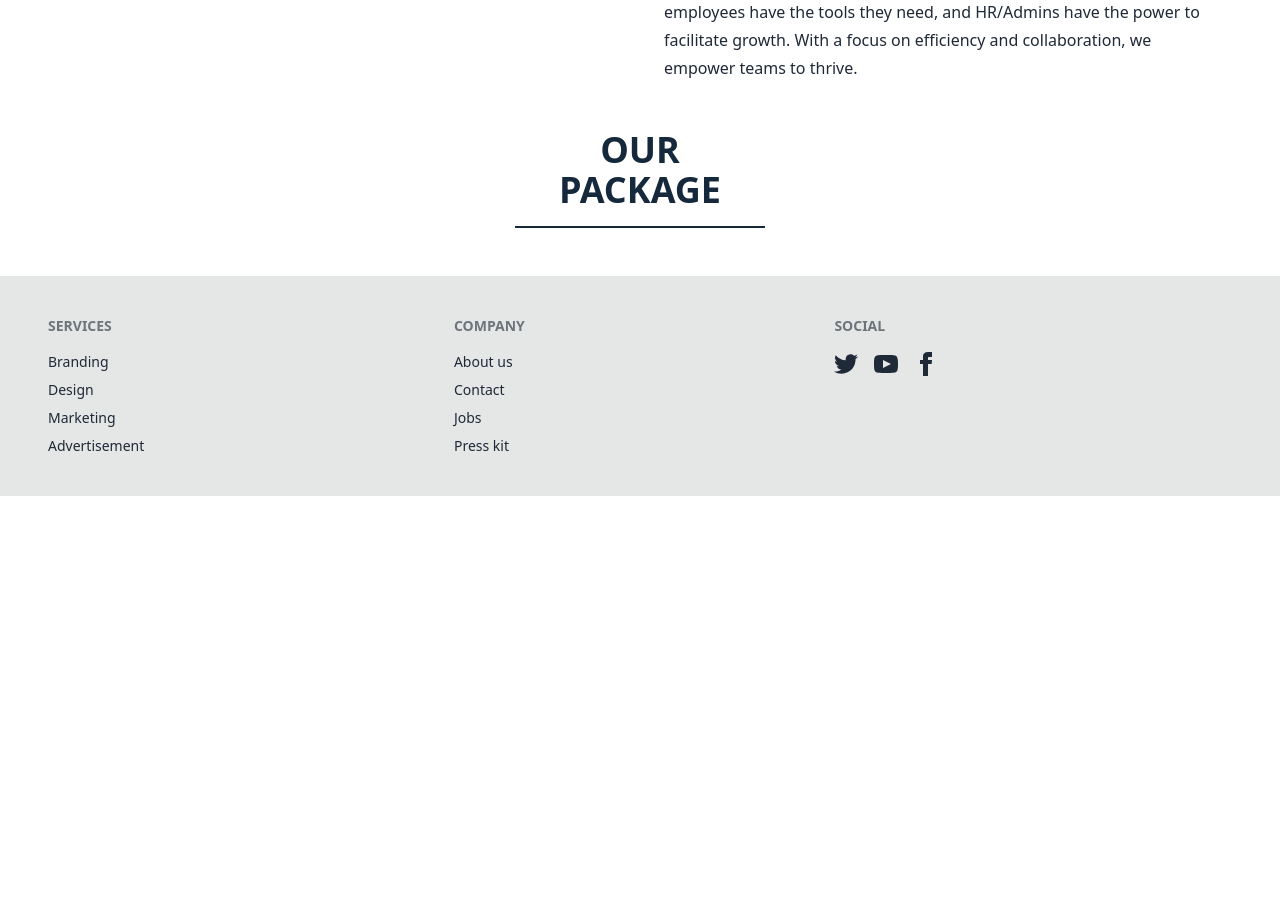
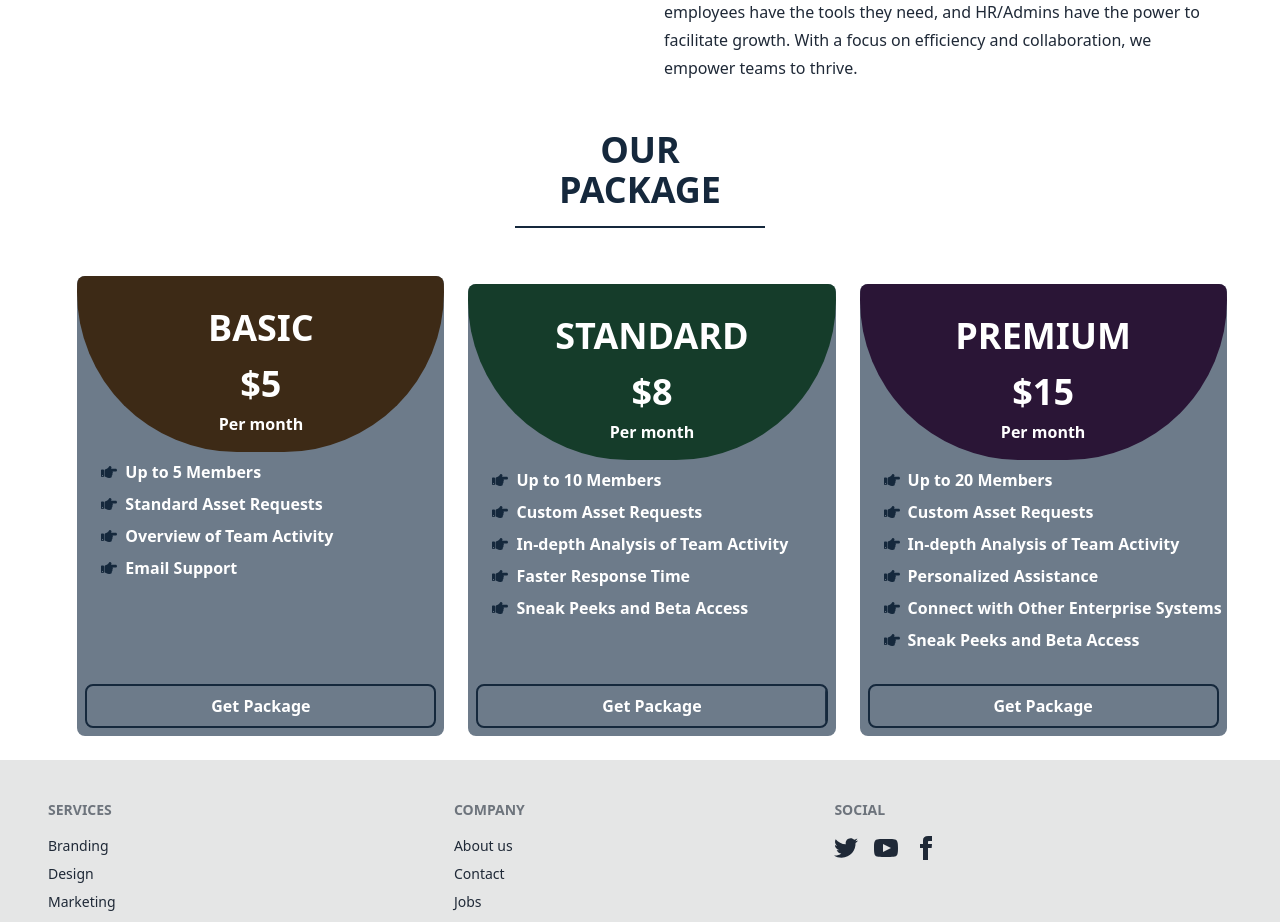
Before and after one commit to 0rakib0/AssetManagement-client, a React (Vite) app: page / in a window 1280 px wide. Shown: the part 1120-2042 px from the top of the page. Before the commit the page ends 1616 px from the top, so only its background shows below. Built offline with nearby package versions, Linux system fonts and the light colour scheme.

Commit message:
complate card design

```diff
--- a/package.json
+++ b/package.json
@@ -15,6 +15,7 @@
     "match-sorter": "^6.3.1",
     "react": "^18.2.0",
     "react-dom": "^18.2.0",
+    "react-icons": "^4.12.0",
     "react-router-dom": "^6.20.0",
     "sort-by": "^1.2.0"
   },
--- a/src/Pages/Home/AboutUs/AboutUs.jsx
+++ b/src/Pages/Home/AboutUs/AboutUs.jsx
@@ -4,10 +4,10 @@ const AboutUs = () => {
         <div>
             <h1 className="text-4xl uppercase my-12 text-center border-b-2 border-primaryColor mx-auto pb-4 w-[200px] text-primaryColor font-bold">About Us</h1>
             <div className="md:flex gap-12">
-                <div className="w-6/12">
+                <div className="md:w-6/12 mb-4">
                     <img src="https://t4.ftcdn.net/jpg/02/33/02/17/360_F_233021773_y3xNl08YxoiDcmXIlKILXqmCm4oIpqMd.jpg" className="rounded-lg" alt="" />
                 </div>
-                <div className="w-6/12">
+                <div className="md:w-6/12">
                     <h4 className="text-3xl uppercase mb-4 font-semibold">About Pluto</h4>
                     <p className="font-semibold mb-2">Empowering Success Through Efficient Asset Management</p>
                     <p className="leading-7">At Pluto, we believe in fostering organizational success through streamlined asset management. Our comprehensive system ensures that employees have the tools they need, and HR/Admins have the power to facilitate growth. With a focus on efficiency and collaboration, we empower teams to thrive. Join us in creating a workplace where assets are optimized, teams are engaged, and success is the standard. Your journey to enhanced productivity starts here.</p>
--- a/src/Pages/Home/Banner/Banner.jsx
+++ b/src/Pages/Home/Banner/Banner.jsx
@@ -42,9 +42,9 @@ const Banner = () => {
             <div ref={sliderRef} className="keen-slider mt-12">
                 <div className="keen-slider__slide number-slide1 relative">
                     <img src="https://img.freepik.com/free-vector/abstract-blue-hexagon-background_43623-1126.jpg" className="w-full md:h-[30rem]" alt="" />
-                    <div className="absolute top-[30%] left-12 w-[400px] z-20">
+                    <div className="absolute top-4 md:top-[30%] left-12 md:w-[400px] z-20">
                         <h2 className="text-4xl font-bold text-white">Unlock Admin Power!</h2>
-                        <p className="text-white my-4">Lead, grow, and manage. Join as HR/Admin today and shape success together!</p>
+                        <p className="text-white my-2 md:my-4">Lead, grow, and manage. Join as HR/Admin today and shape success together!</p>
                         <button className="border-2 border-SecondariColor text-white px-2 py-4 rounded-lg text-lg hover:bg-primaryColor duration-200">Join as HR/Admin</button>
                     </div>
                     <div className="h-96 w-full bg-gradient-to-t from-primaryColor absolute bottom-0 left-0">
@@ -53,7 +53,7 @@ const Banner = () => {
                 </div>
                 <div className="keen-slider__slide number-slide1 relative">
                     <img src="https://i.pinimg.com/1200x/c6/f8/05/c6f8054235ac9523148c25010952d3af.jpg" className="w-full md:h-[30rem]" alt="" />
-                    <div className="absolute top-[30%] left-12 w-[400px] z-20">
+                    <div className="absolute top-4 md:top-[30%] left-12 w-[400px] z-20">
                         <h2 className="text-4xl font-bold text-white">Fuel Your Career!</h2>
                         <p className="text-white my-4">Collaborate, thrive, succeed. Join as Employee now and be part of our dynamic team!</p>
                         <button className="border-2 border-SecondariColor text-white px-2 py-4 rounded-lg text-lg hover:bg-primaryColor duration-200">Join as HR/Admin</button>
--- a/src/Pages/Home/Package/Package.jsx
+++ b/src/Pages/Home/Package/Package.jsx
@@ -1,9 +1,92 @@
 
+import { FaHandPointRight } from "react-icons/fa";
+const Package = () => {
 
-const Package = () => {
+    const BasicFeture = [
+        'Up to 5 Members',
+        'Standard Asset Requests',
+        'Overview of Team Activity',
+        'Email Support'
+    ]
+
+    const StanderdFeture = [
+        'Up to 10 Members',
+        'Custom Asset Requests',
+        'In-depth Analysis of Team Activity',
+        'Faster Response Time',
+        'Sneak Peeks and Beta Access'
+    ]
+
+    const Premium = [
+        'Up to 20 Members',
+        'Custom Asset Requests',
+        'In-depth Analysis of Team Activity',
+        'Personalized Assistance',
+        'Connect with Other Enterprise Systems',
+        'Sneak Peeks and Beta Access'
+    ]
+
     return (
         <div>
             <h1 className="text-4xl uppercase my-12 text-center border-b-2 border-primaryColor mx-auto pb-4 w-[250px] text-primaryColor font-bold">Our Package</h1>
+            <div className="grid md:grid-cols-3 space-y-2">
+                <div className="bg-thirdColor ml-6 pt-8 pt-4 font-semibold flex flex-col text-white rounded-lg relative overflow-hidden">
+                    <h4 className="text-4xl uppercase text-center z-10">Basic</h4>
+                    <h3 className="text-4xl mt-4 text-center z-10">$5</h3>
+                    <p className="text-center my-2 z-10">Per month</p>
+                    <ul className="md:ml-6 md:mt-4 md:mt-12 pb-4 flex-grow">
+                        {
+                            BasicFeture.map((basic, index) => <li key={index} className="flex items-center gap-2 text-primaryColor mb-2 text-white"><FaHandPointRight className="text-primaryColor"></FaHandPointRight> {basic}</li>)
+                        }
+                    </ul>
+                    <div className="p-2">
+                        <button className="border-2 border-primaryColor p-2 w-full rounded-lg relative group duration-1000 overflow-hidden z-10 hover:text-white"><span className="z-10 relative">Get Package</span>
+                            <div className="bg-primaryColor h-[40px] w-full absolute top-0 left-0 transition-transform transform translate-x-full group-hover:translate-x-0 z-0"></div>
+                        </button>
+                    </div>
+                    <div className="bg-[#3D2A16] w-full absolute h-[320px] -mt-44 rounded-full">
+
+                    </div>
+                </div>
+
+                <div className="bg-thirdColor ml-6 pt-8 pt-4 font-semibold flex flex-col text-white rounded-lg relative overflow-hidden">
+                    <h4 className="text-4xl uppercase text-center z-10">Standard</h4>
+                    <h3 className="text-4xl mt-4 text-center z-10">$8</h3>
+                    <p className="text-center my-2 z-10">Per month</p>
+                    <ul className="md:ml-6 md:mt-4 md:mt-12 pb-4 flex-grow">
+                        {
+                            StanderdFeture.map((basic, index) => <li key={index} className="flex items-center gap-2 text-primaryColor mb-2 text-white"><FaHandPointRight className="text-primaryColor"></FaHandPointRight> {basic}</li>)
+                        }
+                    </ul>
+                    <div className="p-2">
+                        <button className="border-2 border-primaryColor p-2 w-full rounded-lg relative group duration-1000 overflow-hidden z-10 hover:text-white"><span className="z-10 relative">Get Package</span>
+                            <div className="bg-primaryColor h-[40px] w-full absolute top-0 left-0 transition-transform transform translate-x-full group-hover:translate-x-0 z-0"></div>
+                        </button>
+                    </div>
+                    <div className="bg-[#153C2A] w-full absolute h-[320px] -mt-44 rounded-full">
+
+                    </div>
+                </div>
+
+                <div className="bg-thirdColor ml-6 pt-8 pt-4 font-semibold flex flex-col text-white rounded-lg relative overflow-hidden">
+                    <h4 className="text-4xl uppercase text-center z-10">Premium</h4>
+                    <h3 className="text-4xl mt-4 text-center z-10">$15</h3>
+                    <p className="text-center my-2 z-10">Per month</p>
+                    <ul className="md:ml-6 md:mt-4 md:mt-12 pb-4 flex-grow">
+                        {
+                            Premium.map((basic, index) => <li key={index} className="flex items-center gap-2 text-primaryColor mb-2 text-white"><FaHandPointRight className="text-primaryColor"></FaHandPointRight> {basic}</li>)
+                        }
+                    </ul>
+                    <div className="p-2">
+                        <button className="border-2 border-primaryColor p-2 w-full rounded-lg relative group duration-1000 overflow-hidden z-10 hover:text-white"><span className="z-10 relative">Get Package</span>
+                            <div className="bg-primaryColor h-[40px] w-full absolute top-0 left-0 transition-transform transform translate-x-full group-hover:translate-x-0 z-0"></div>
+                        </button>
+                    </div>
+                    <div className="bg-[#2a1536] w-full absolute h-[320px] -mt-44 rounded-full">
+
+                    </div>
+                </div>
+            </div>
         </div>
     );
 };
--- a/src/Pages/RegisterAdmin/RegisterAdmin.jsx
+++ b/src/Pages/RegisterAdmin/RegisterAdmin.jsx
@@ -13,33 +13,33 @@ const RegisterAdmin = () => {
                             <label className="label">
                                 <span className="label-text text-white">Full Name</span>
                             </label>
-                            <input type="text" placeholder="Full Name" name="fullName" className="input input-bordered" required />
+                            <input type="text" placeholder="Full Name" name="fullName" className="input input-bordered border-thirdColor bg-primaryColor" required />
                             <label className="label">
                                 <span className="label-text text-white">Company Name</span>
                             </label>
-                            <input type="text" placeholder="Company Name" name="companyName" className="input input-bordered" required />
+                            <input type="text" placeholder="Company Name" name="companyName" className="input input-bordered border-thirdColor bg-primaryColor" required />
                             <label className="label">
                                 <span className="label-text text-white">Company Logo URL</span>
                             </label>
-                            <input type="text" placeholder="Company Logo URL" name="companyLogo" className="input input-bordered" required />
+                            <input type="text" placeholder="Company Logo URL" name="companyLogo" className="input input-bordered border-thirdColor bg-primaryColor" required />
                             <label className="label">
                                 <span className="label-text text-white">Email</span>
                             </label>
-                            <input type="email" placeholder="email" className="input input-bordered" required />
+                            <input type="email" placeholder="email" className="input input-bordered border-thirdColor bg-primaryColor" required />
                         </div>
                         <div className="form-control">
                             <label className="label">
                                 <span className="label-text text-white">Password</span>
                             </label>
-                            <input type="password" placeholder="password" className="input input-bordered" required />
+                            <input type="password" placeholder="password" className="input input-bordered border-thirdColor bg-primaryColor" required />
                             <label className="label">
                                 <span className="label-text text-white">Date Of Birth</span>
                             </label>
-                            <input type="date" name="dob" className="input input-bordered" required />
+                            <input type="date" name="dob" className="input input-bordered border-thirdColor bg-primaryColor text-white" required />
                             <label className="label">
                                 <span className="label-text text-white">Select a package</span>
                             </label>
-                            <select className="input input-bordered" name="package" id="">
+                            <select className="input input-bordered border-thirdColor bg-primaryColor text-white" name="package" id="">
                                 <option value="5">5 Members for $5</option>
                                 <option value="8">10 Members for $8</option>
                                 <option value="18">20 Members for $15</option>
```
Also changed, not shown: src/Pages/RegisterEmp/RegisterEmp.jsx (+4 -4 lines), 1 other file (tests, documents, lock files or other folders).
